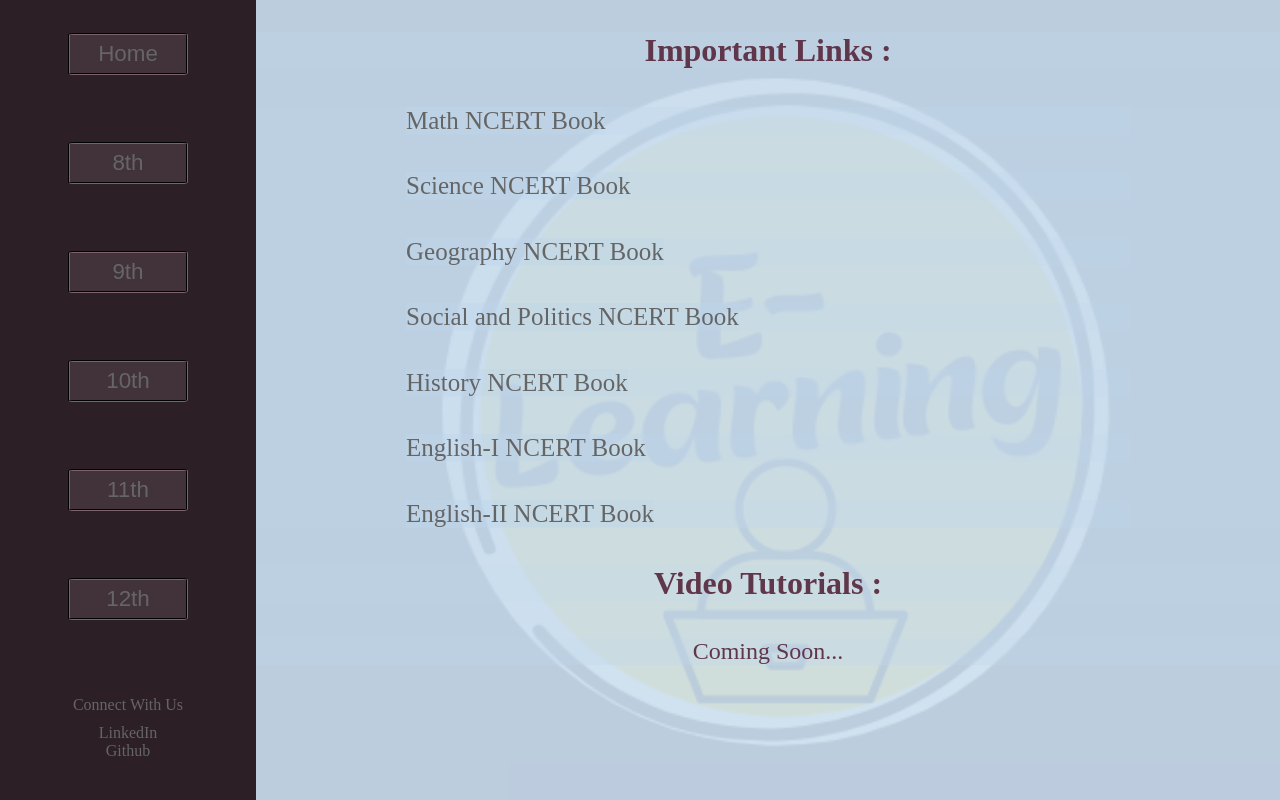
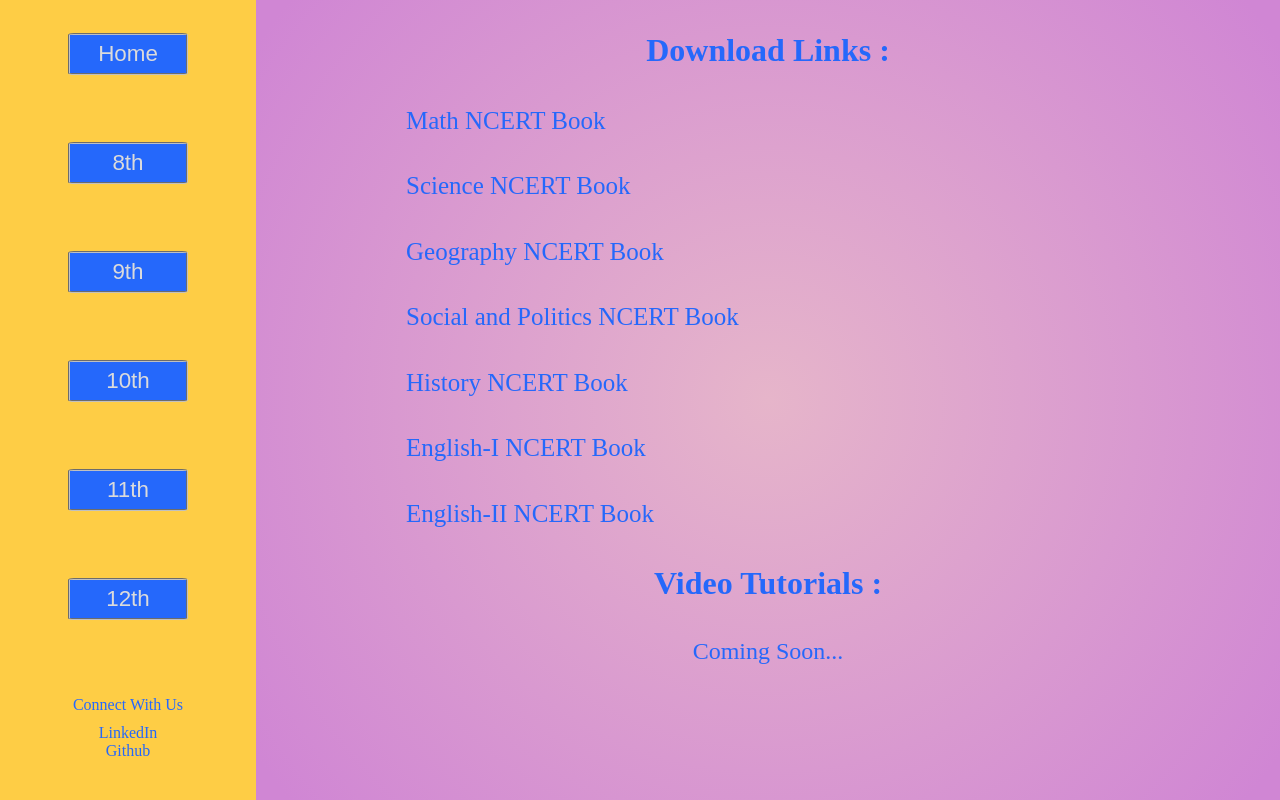
Before and after one commit to brijesh6267/E-Learning-Website, a React (Create React App) app: page / in a window 1280 px wide. Both pictures are taken after a click on the button "8th". Built offline with nearby package versions, Linux system fonts and the light colour scheme.

Commit message:
Changed-Styles

```diff
--- a/src/App.css
+++ b/src/App.css
@@ -11,7 +11,7 @@
 	/* width: 100vw; */
 }
 .Nav {
-	background-color: #2c1f25;
+	background-color: #fecd45;
 	display: flex;
 	width: 20%;
 	flex-direction: column;
@@ -19,37 +19,50 @@
 	align-items: center;
 }
 .Main {
-	color: #60364a;
+	color: #2568fb;
+	background: rgb(228, 163, 231);
+	/* background: radial-gradient(
+		circle,
+		rgba(228, 163, 231, 1) 0%,
+		rgba(254, 219, 234, 1) 100%
+	); */
+	background: rgb(230, 181, 202);
+	background: radial-gradient(
+		circle,
+		rgba(230, 181, 202, 1) 0%,
+		rgba(208, 134, 212, 1) 96%
+	);
 	width: 80%;
 	height: 100%;
+
 	overflow-y: auto;
 }
 .Std {
-	background-color: #2c1f25;
+	background-color: #fecd45;
 }
 .Std-btn {
-	color: #656566;
+	color: #dbdbdb;
 	font-size: 1.4em;
 	border-radius: 5%;
 	width: 120px;
 	padding: 5%;
 	border-width: 2%;
-	background-color: #42333a;
+	background-color: #2568fb;
 	border-style: groove;
-	border-color: #271f22;
+	border-color: #c0c0c0;
 }
 .Std-btn:hover {
 	transition-duration: 300ms;
-	background-color: #6e5c63;
-	color: #3a3a3a;
+	background-color: #709dff;
+	color: #36454f;
 	cursor: pointer;
 }
 .Footer {
 	display: flex;
 	flex-direction: column;
 	height: 10vh;
-	background-color: #2c1f25;
-	color: #656566;
+	background-color: #fecd45;
+	color: #2568ff;
 }
 p:first-child {
 	padding: 10px;
@@ -57,7 +70,7 @@
 .Footer a,
 .Footer p {
 	text-align: center;
-	background-color: #2c1f25;
+	background-color: #fecd45;
 }
 .Links-section {
 	margin: 20px 0px;
@@ -69,11 +82,11 @@
 }
 a {
 	text-decoration: none;
-	color: #656566;
+	color: #2568fb;
 }
 a:hover {
 	transition-duration: 300ms;
-	color: #3a3a3a;
+	color: #4f6594;
 }
 .Videos-section {
 	margin: 1.5em 0px;
--- a/src/components/10th.jsx
+++ b/src/components/10th.jsx
@@ -4,7 +4,7 @@
 function _10th() {
 	return (
 		<div className="_10th">
-			<h1>Important Links :</h1>
+			<h1>Download Links :</h1>
 			<section className="Links-section">
 				<Links
 					lnk="https://ncert.nic.in/textbook/pdf/jemh1dd.zip"
--- a/src/components/11th.jsx
+++ b/src/components/11th.jsx
@@ -4,7 +4,7 @@
 function _11th() {
 	return (
 		<div className="_11th">
-			<h1>Important Links :</h1>
+			<h1>Download Links :</h1>
 			<section className="Links-section">
 				<Links
 					lnk="https://ncert.nic.in/textbook/pdf/kemh1dd.zip"
--- a/src/components/12th.jsx
+++ b/src/components/12th.jsx
@@ -4,7 +4,7 @@
 function _12th() {
 	return (
 		<div className="_12th">
-			<h1>Important Links :</h1>
+			<h1>Download Links :</h1>
 			<section className="Links-section">
 				<Links
 					lnk="https://ncert.nic.in/textbook/pdf/lemh1dd.zip"
--- a/src/components/8th.jsx
+++ b/src/components/8th.jsx
@@ -4,7 +4,7 @@
 function _8th() {
 	return (
 		<div className="_8th">
-			<h1>Important Links :</h1>
+			<h1>Download Links :</h1>
 			<section className="Links-section">
 				<Links
 					lnk="https://ncert.nic.in/textbook/pdf/hemh1dd.zip"
--- a/src/components/9th.jsx
+++ b/src/components/9th.jsx
@@ -4,7 +4,7 @@
 function _9th() {
 	return (
 		<div className="_9th">
-			<h1>Important Links :</h1>
+			<h1>Download Links :</h1>
 			<section className="Links-section">
 				<Links
 					lnk="https://ncert.nic.in/textbook/pdf/iemh1dd.zip"
--- a/src/components/Main.jsx
+++ b/src/components/Main.jsx
@@ -22,7 +22,7 @@
 	}
 	return (
 		<div className="Main">
-			<div className="waterMark"></div>
+			{/* <div className="waterMark"></div> */}
 			{temp}
 		</div>
 	);
--- a/src/index.css
+++ b/src/index.css
@@ -1,5 +1,5 @@
 * {
 	padding: 0;
 	margin: 0;
-	background-color: rgba(191, 214, 235, 0.199);
+	/* background-color: rgba(191, 214, 235, 0.199); */
 }
```
Also changed, not shown: 2 other files (tests, documents, lock files or other folders).
